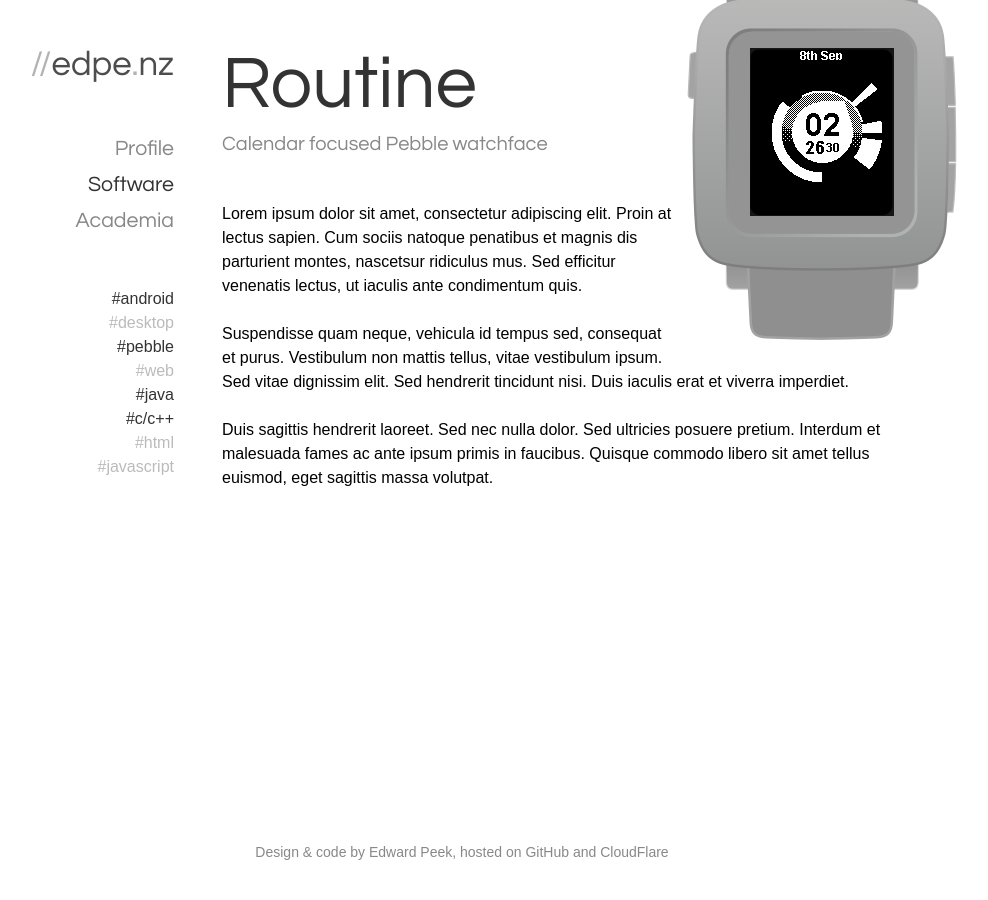
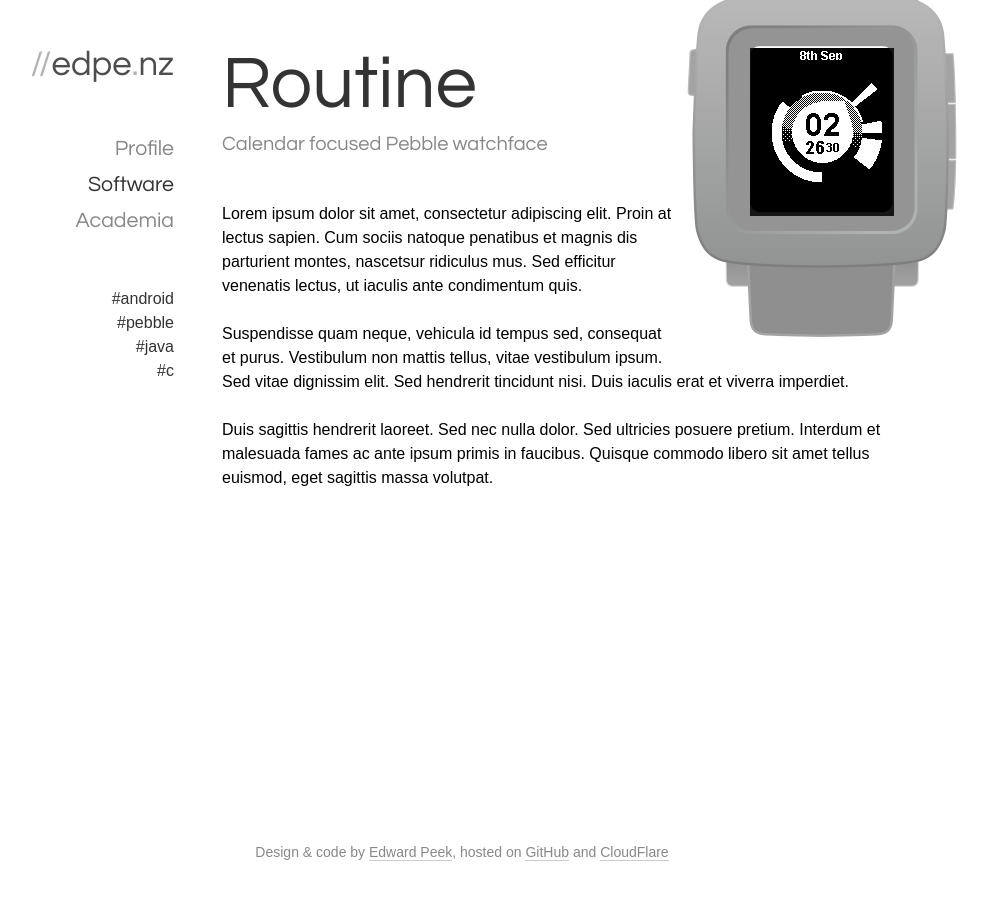
Before and after one commit to edpenz/edpenz.github.io, a Jekyll site: the page built from _posts/2016-08-30-routine.md, in a window 1280 px wide. Shown: the whole page, without its empty margins (178-1166 px from the left). Built offline with Jekyll 4.4.1, drawn with Linux system fonts in a browser that asks for light colours.

Commit message:
Added rest of support for tags.

```diff
--- a/_includes/navigation.html
+++ b/_includes/navigation.html
@@ -9,14 +9,21 @@
     </ul>
 
     <ul class="page-tags">
-      <li><a href="{{ "/software/android/" | prepend: site.baseurl }}"{% if page.tags contains "android" %} class="selected"{% endif %}><span class="title">#android<span></a></li>
-      <li><a href="{{ "/software/desktop/" | prepend: site.baseurl }}"{% if page.tags contains "desktop" %} class="selected"{% endif %}><span class="title">#desktop<span></a></li>
-      <li><a href="{{ "/software/pebble/" | prepend: site.baseurl }}"{% if page.tags contains "pebble" %} class="selected"{% endif %}><span class="title">#pebble<span></a></li>
-      <li><a href="{{ "/software/web/" | prepend: site.baseurl }}"{% if page.tags contains "web" %} class="selected"{% endif %}><span class="title">#web<span></a></li>
-      <li><a href="{{ "/software/java/" | prepend: site.baseurl }}"{% if page.tags contains "java" %} class="selected"{% endif %}><span class="title">#java<span></a></li>
-      <li><a href="{{ "/software/c_c++/" | prepend: site.baseurl }}"{% if page.tags contains "c" %} class="selected"{% endif %}><span class="title">#c/c++<span></a></li>
-      <li><a href="{{ "/software/html/" | prepend: site.baseurl }}"{% if page.tags contains "html" %} class="selected"{% endif %}><span class="title">#html<span></a></li>
-      <li><a href="{{ "/software/javascript/" | prepend: site.baseurl }}"{% if page.tags contains "javascript" %} class="selected"{% endif %}><span class="title">#javascript<span></a></li>
+
+      {% if page.tags %}
+
+        {% for tag in page.tags %}
+          <li><a href="{{ tag | replace: '/', '_' | prepend: "/tags/" | prepend: site.baseurl }}" class="selected"><span class="title">#{{ tag }}<span></a></li>
+        {% endfor %}
+
+      {% else %}
+
+        {% for tag in site.data.tags %}
+          <li><a href="{{ tag | replace: '/', '_' | prepend: "/tags/" | prepend: site.baseurl }}"{%if tag == page.tag%} class="selected"{%endif%}><span class="title">#{{ tag }}<span></a></li>
+        {% endfor %}
+
+      {% endif %}
+
     </ul>
 
 </nav>
--- a/_sass/_software.scss
+++ b/_sass/_software.scss
@@ -12,6 +12,10 @@
     position: relative;
     float: right;
 
+    img {
+      display: block;
+    }
+
     .background {
       position: absolute;
       bottom: 0;
--- a/_sass/_text.scss
+++ b/_sass/_text.scss
@@ -99,13 +99,12 @@ h3 {
 
 
 /**
- * Body text links
+ * Reset link styling
  */
 a {
-  color: inherit;
   text-decoration: none;
 
-  //transition: color 0.1s ease-out; // TODO Prevent animation on page load.
+  color: inherit;
 
   &:focus {
    outline: none;
@@ -113,12 +112,26 @@ a {
 
   &:hover {
    color: black;
-   text-decoration: underline;
   }
 
 }
 
+/**
+ * Body text links
+ */
+p a, span a {
+  border-bottom: solid 1px #ccc;
 
+  transition: border-color 300ms $ease-out-cubic;
+
+  &:focus {
+   border-bottom: solid 1px #000;
+  }
+
+  &:hover {
+   border-bottom: solid 1px #000;
+  }
+}
 
 /**
  * Major navigation links
@@ -126,6 +139,7 @@ a {
 nav a {
   display: inline-block;
   text-decoration: none !important;
+  opacity: 1.0;
 
   .title {
     display: inline;
--- /dev/null
+++ b/tags/android.html
@@ -0,0 +1,5 @@
+---
+layout: tags
+category: software
+tag: android
+---
--- /dev/null
+++ b/tags/c_c++.html
@@ -0,0 +1,5 @@
+---
+layout: tags
+category: software
+tag: c/c++
+---
--- /dev/null
+++ b/tags/desktop.html
@@ -0,0 +1,5 @@
+---
+layout: tags
+category: software
+tag: desktop
+---
--- /dev/null
+++ b/tags/html.html
@@ -0,0 +1,5 @@
+---
+layout: tags
+category: software
+tag: html
+---
--- /dev/null
+++ b/tags/java.html
@@ -0,0 +1,5 @@
+---
+layout: tags
+category: software
+tag: java
+---
--- /dev/null
+++ b/tags/javascript.html
@@ -0,0 +1,5 @@
+---
+layout: tags
+category: software
+tag: javascript
+---
--- /dev/null
+++ b/tags/pebble.html
@@ -0,0 +1,5 @@
+---
+layout: tags
+category: software
+tag: pebble
+---
--- /dev/null
+++ b/tags/web.html
@@ -0,0 +1,5 @@
+---
+layout: tags
+category: software
+tag: web
+---
```
Also changed, not shown: _data/tags.yaml (added, +11 -0 lines), _layouts/tags.html (added, +17 -0 lines), img/android-frame.png (added).
